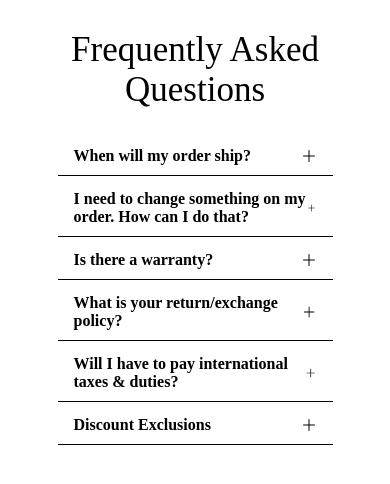
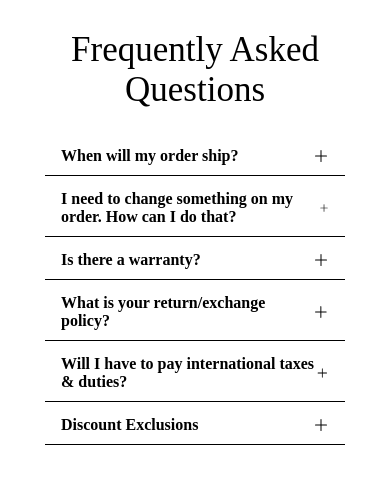
Before and after one commit to seanrandevs/react-faq, a React (Create React App) app: page / in a window 390 px wide. Shown: the top 484 px of the page. Built offline with nearby package versions, Linux system fonts and the light colour scheme.

Commit message:
Fixed mobile view

```diff
--- a/src/App.scss
+++ b/src/App.scss
@@ -47,6 +47,6 @@
 
 @media screen and (max-width: 676px) {
     .q-and-a {
-        max-width: 275px;
+        max-width: 300px;
     }
 }
```
